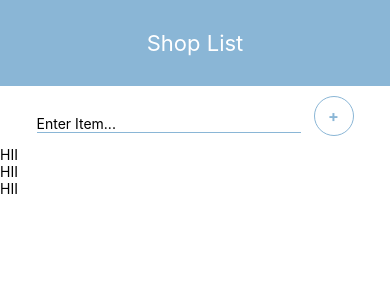
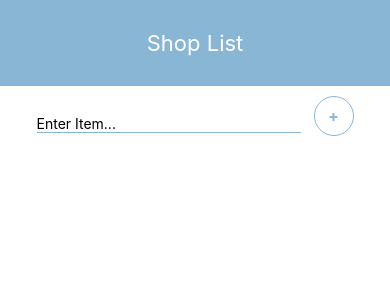
Before and after one commit to badjatya/Shop-List, a React Native app: screen / in a window 390 px wide. Shown: the top 300 px of the page. Built offline with nearby package versions, Linux system fonts and the light colour scheme.

Commit message:
Displaying data on app

```diff
--- a/components/listItem.component.jsx
+++ b/components/listItem.component.jsx
@@ -3,9 +3,11 @@ import { StyleSheet, View , Text, TouchableOpacity} from "react-native";
 
 const ListItem = props => (
     <View style={styles.container}>
-        <Text>HII</Text>
-        <Text>HII</Text>
-        <Text>HII</Text>
+        {
+            props.lists.map(item => (
+                <Text key={Math.random()}>{item}</Text>
+            ))
+        }
     </View>
 )
 
```
